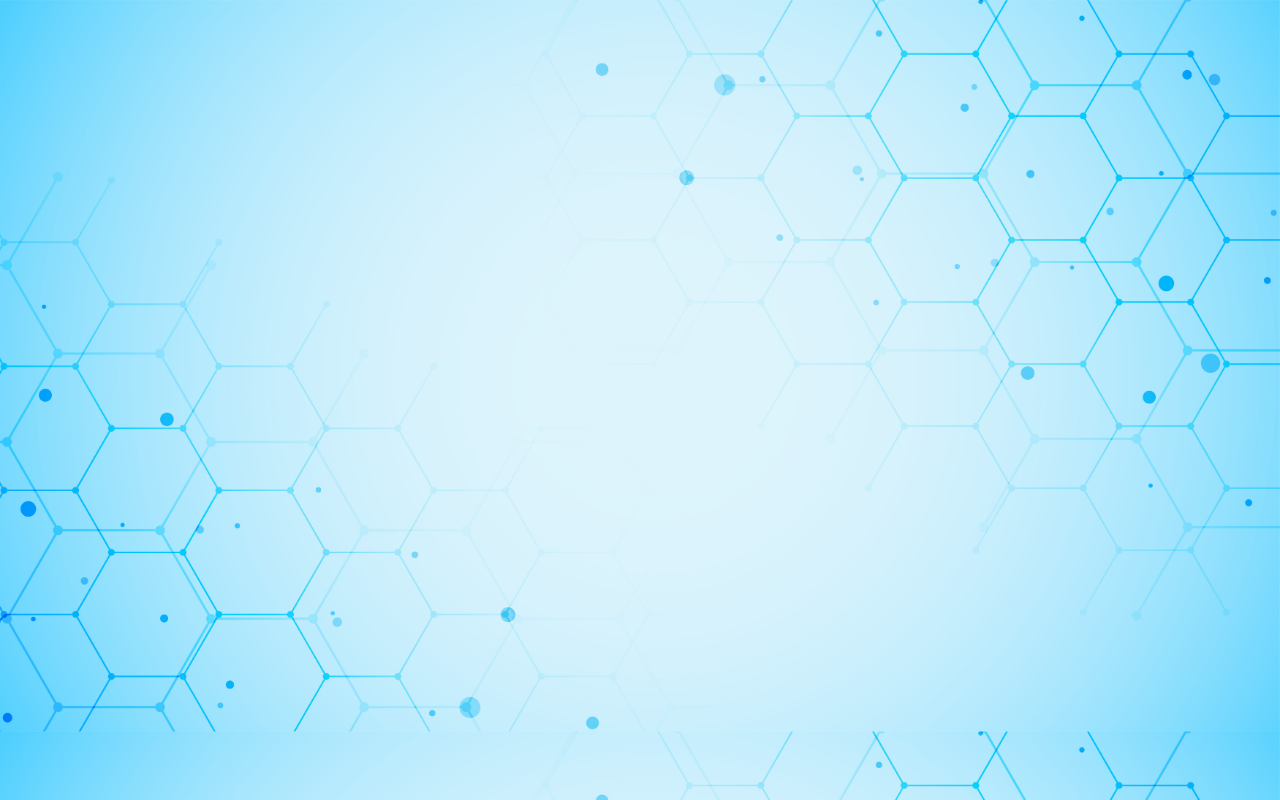
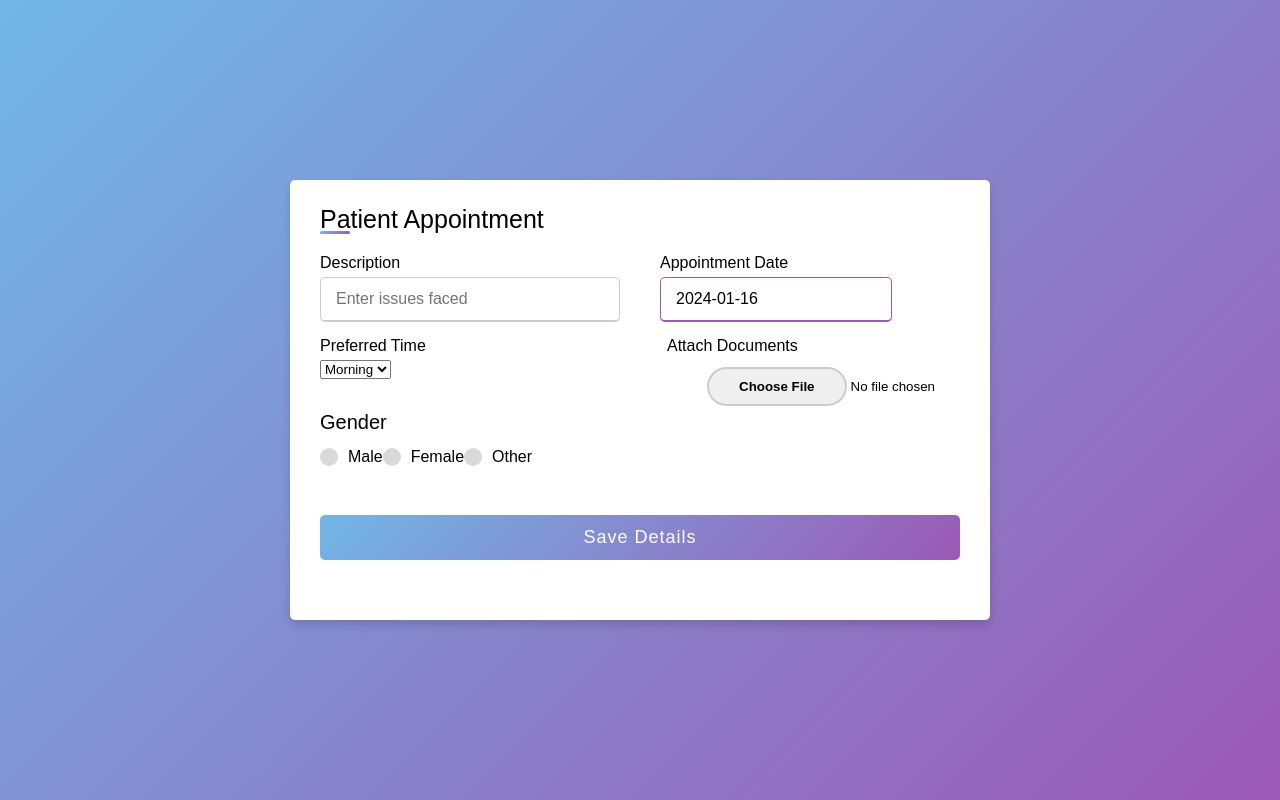
Before and after one commit to ShaneCoelho/MedEase_Frontend, a React (Create React App) app: page /patient-appoint in a window 1280 px wide. Before the commit this address had no page. Built offline with nearby package versions, Linux system fonts and the light colour scheme.

Commit message:
Created Patient Appointment

```diff
--- a/src/App.js
+++ b/src/App.js
@@ -7,7 +7,7 @@ import DoctorLogin from './pages/doctor/DoctorLogin/DoctorLogin';
 import PatientDetails from './pages/patient/PatientDetails/PatientDetails';
 import DoctorDetails from './pages/admin/DoctorDetails/DoctorDetails';
 import ViewDoctor from './pages/patient/ViewDoctors/ViewDoctors';
-
+import PatientAppoint from './pages/patient/PatientAppoint/PatientAppoint';
 
 function App() {
   return (
@@ -22,7 +22,7 @@ function App() {
         <Route path="/patient-details" element={<PatientDetails/>}/>
         <Route path="/doctor-details" element={<DoctorDetails/>}/>
         <Route path="/view-doctor" element={<ViewDoctor/>}/>
-
+        <Route path="/patient-appoint" element={<PatientAppoint/>}/>
 
 
 
--- /dev/null
+++ b/src/pages/patient/PatientAppoint/PatientAppoint.js
@@ -0,0 +1,187 @@
+import React, { useState } from "react";
+import DatePicker from "react-datepicker";
+import "react-datepicker/dist/react-datepicker.css";
+import StylePatientAppoint from "./StylePatientAppoint";
+import styled from "styled-components";
+
+const PatientAppoint = () => {
+  const [formData, setFormData] = useState({
+    date: new Date(), // Initialize date with today's date
+    time: 'Morning',
+    description: '',
+    gender: '',
+  });
+  const [selectedFile, setSelectedFile] = useState(null);
+  const [isAppointmentBooked, setIsAppointmentBooked] = useState(false);
+
+  const loadFile = function (event) {
+    var image = document.getElementById('output');
+    image.src = URL.createObjectURL(event.target.files[0]);
+  };
+
+
+  const handleChange = (e) => {
+    const { name, value } = e.target;
+    setFormData((prevData) => ({
+      ...prevData,
+      [name]: value,
+    }));
+  };
+
+  const handleSubmit = (event) => {
+    event.preventDefault();
+
+    setIsAppointmentBooked(true);
+
+    setSelectedFile(null);
+  };
+
+  const handlePopupClose = () => {
+    setIsAppointmentBooked(false);
+  };
+
+
+  return (
+    <div>
+      <StylePatientAppoint>
+        <div className="pa-body">
+          <div className="container">
+            <div className="title">Patient Appointment</div>
+            <div className="content">
+              <form onSubmit={handleSubmit}>
+
+
+                <div className="user-details">
+                  <div className="input-box">
+                    <span className="details">Description</span>
+                    <input
+                      type="text"
+                      placeholder="Enter issues faced"
+                      name="description"
+                      value={formData.description}
+                      onChange={handleChange}
+                      required
+                    />
+                  </div>
+
+                  <div className="input-box">
+                   <span className="details">Appointment Date</span>
+                    <StyledDatePicker
+                    selected={formData.date}
+                     onChange={(date) => setFormData((prevData) => ({ ...prevData, date }))}
+                     dateFormat="yyyy-MM-dd"
+                     placeholderText="Select your appointment date"
+                     showYearDropdown
+                     scrollableYearDropdown
+                     yearDropdownItemNumber={15}
+                     minDate={new Date()}  // Set minDate to the current date
+                     required
+                    />
+                    </div>
+
+                  <div className="input-box">
+                    <span className="details">Preferred Time</span>
+                    <select
+                      name="time"
+                      value={formData.time}
+                      onChange={handleChange}
+                      required
+                    >
+                      <option value="Morning">Morning</option>
+                      <option value="Evening">Evening</option>
+                    </select>
+                  </div>
+
+                  <div className="input-box-2">
+                                <label for="avatar">Attach Documents</label><br />
+                                    <input id="avatar" type="file" name="avatar" accept=".pdf, .doc, .docx" />
+
+
+                    </div>
+
+
+                  <div className="gender-details">
+                    <input type="radio" name="gender" id="dot-1" value="Male" onChange={handleChange} />
+                    <input type="radio" name="gender" id="dot-2" value="Female" onChange={handleChange} />
+                    <input type="radio" name="gender" id="dot-3" value="Prefer not to say" onChange={handleChange} />
+                    <span className="gender-title">Gender</span>
+                    <div className="category">
+                        <label htmlFor="dot-1">
+                            <span className="dot one"></span>
+                            <span className="gender">Male</span>
+                        </label>
+                        <label htmlFor="dot-2">
+                            <span className="dot two"></span>
+                            <span className="gender">Female</span>
+                        </label>
+                        <label htmlFor="dot-3">
+                            <span className="dot three"></span>
+                            <span className="gender">Other</span>
+                        </label>
+                     </div>
+                    </div>
+                    </div>
+
+                    <div className="button">
+                  <input type="submit" value="Save Details" />
+                </div>
+              </form>
+              {isAppointmentBooked && (
+                <Popup>
+                  <div className="popup-content">
+                    <span className="close" onClick={handlePopupClose}>
+                      &times;
+                    </span>
+                    <p>Appointment booked!</p>
+                    <p>Go to the dashboard to view live status.</p>
+                  </div>
+                </Popup>
+              )}
+            </div>
+          </div>
+        </div>
+      </StylePatientAppoint>
+    </div>
+  );
+};
+
+const StyledDatePicker = styled(DatePicker)`
+width: 100%;
+padding: 8px;
+font-size: 16px;
+border: 1px solid #ccc;
+border-radius: 4px;
+box-sizing: border-box;
+`;
+
+
+const Popup = styled.div`
+  position: fixed;
+  top: 15%;
+  left: 50%;
+  transform: translate(-50%, -50%);
+  background: white;
+  padding: 20px;
+  border-radius: 8px;
+  box-shadow: 0 0 10px rgba(0, 0, 0, 0.2);
+  z-index: 1000;
+  text-align: center;
+
+  .popup-content {
+    color: black;
+  }
+
+  .close {
+    position: absolute;
+    top: 10px;
+    right: 10px;
+    cursor: pointer;
+    font-size: 20px;
+  }
+
+
+
+`;
+
+
+export default PatientAppoint;
--- a/src/pages/admin/DoctorDetails/StyleDoctorDetails.js
+++ b/src/pages/patient/PatientAppoint/StylePatientAppoint.js
@@ -1,6 +1,6 @@
 import styled from "styled-components";
 
-const StyleDoctorDetails = styled.section`
+const StylePatientAppoint = styled.section`
 *{
     margin: 0;
     padding: 0;
@@ -8,7 +8,7 @@ const StyleDoctorDetails = styled.section`
     font-family: 'Poppins',sans-serif;
   }
 
-.dd-body {
+.pa-body {
     height: 100vh;
     display: flex;
     justify-content: center;
@@ -206,4 +206,4 @@ form .button input:hover {
 }
 `;
 
-export default StyleDoctorDetails;
+export default StylePatientAppoint;
```
Also changed, not shown: src/pages/patient/PatientAppoint/TokenSlice.js (added, +22 -0 lines).
